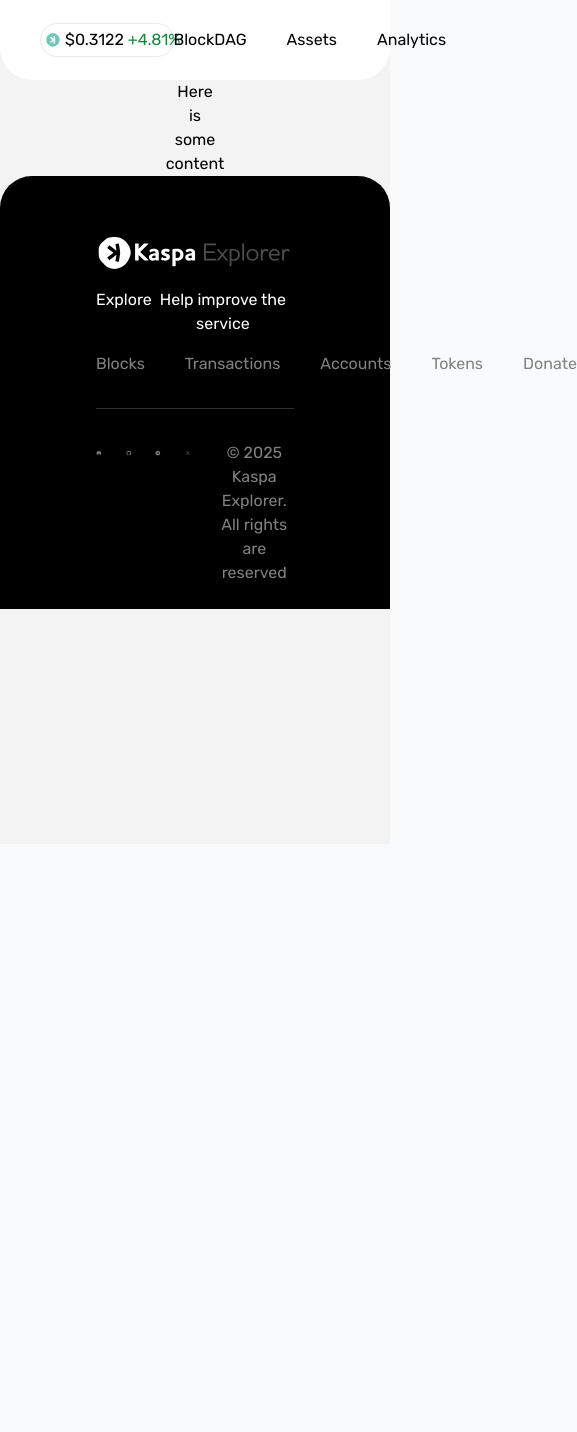
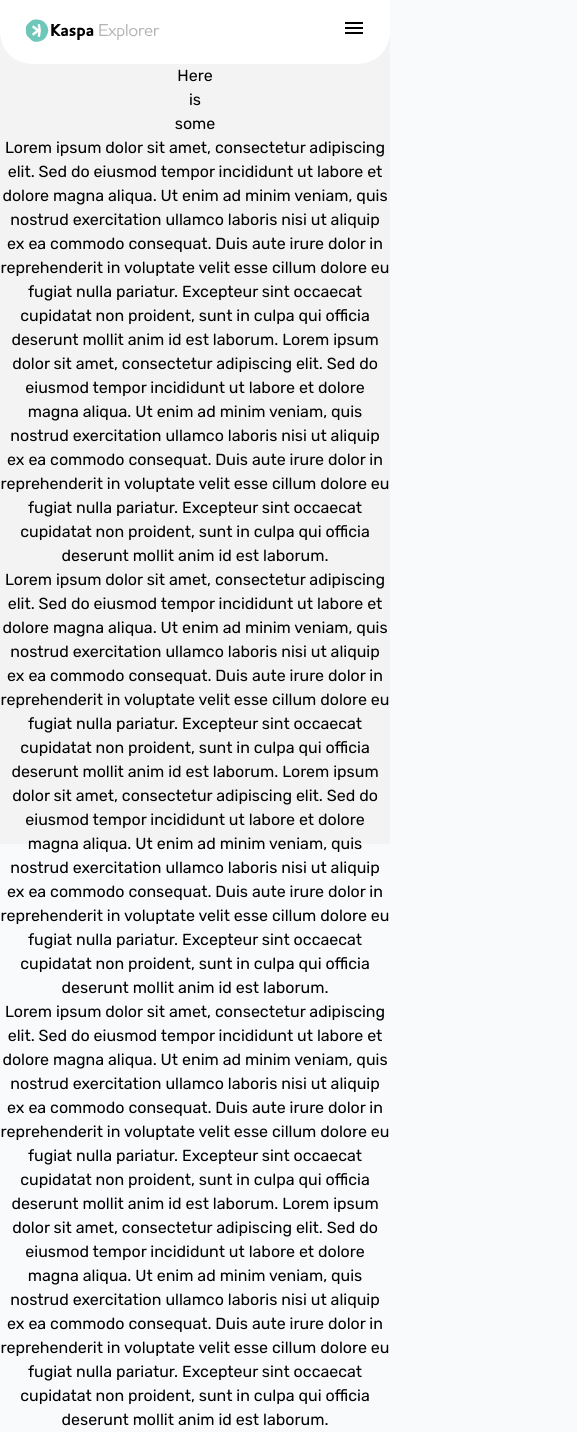
Before and after one commit to lAmeR1/kaspa-explorer-ng, a React (Vite) app: page / in a window 390 px wide. Shown: the whole page, 577 px wide, since content can reach past the window. Before the commit the page ends 844 px from the top, so only its background shows below. Built offline with nearby package versions, Linux system fonts and the light colour scheme.

Commit message:
Menu item

```diff
--- a/src/App.css
+++ b/src/App.css
@@ -1,44 +1,7 @@
 #root {
   max-width: 1280px;
   margin: 0 auto;
-  /*padding: 2rem;*/
   text-align: center;
   width: 100%;
   height: 100vh;
 }
-
-.logo {
-  height: 6em;
-  padding: 1.5em;
-  will-change: filter;
-  transition: filter 300ms;
-}
-.logo:hover {
-  filter: drop-shadow(0 0 2em #646cffaa);
-}
-.logo.react:hover {
-  filter: drop-shadow(0 0 2em #61dafbaa);
-}
-
-@keyframes logo-spin {
-  from {
-    transform: rotate(0deg);
-  }
-  to {
-    transform: rotate(360deg);
-  }
-}
-
-@media (prefers-reduced-motion: no-preference) {
-  a:nth-of-type(2) .logo {
-    animation: logo-spin infinite 20s linear;
-  }
-}
-
-.card {
-  padding: 2em;
-}
-
-.read-the-docs {
-  color: #888;
-}
--- a/src/App.jsx
+++ b/src/App.jsx
@@ -1,18 +1,66 @@
 import './App.css'
 
 import Navbar from "./components/mainpage/navbar/Navbar.tsx";
-import Footer from "./components/mainpage/footer/Footer.js";
+import {useState} from "react";
 
 function App() {
+    const [expanded, setExpanded] = useState(false);
+
     return (
-        <>
-            <Navbar />
-            <p>Here</p>
-            <p>is</p>
-            <p>some</p>
-            <p>content</p>
-            <Footer />
-        </>
+        <div
+            className={`flex flex-col justify-start min-h-screen relative
+                        ${expanded ? "h-screen overflow-hidden" : ""}`}>
+
+            <Navbar onExpandChange={(e) => setExpanded(e)}/>
+            <div className="grow mt-16">
+                <p>Here</p>
+                <p>is</p>
+                <p>some</p>
+                <p>
+                    Lorem ipsum dolor sit amet, consectetur adipiscing elit. Sed do eiusmod tempor incididunt ut labore
+                    et
+                    dolore magna aliqua. Ut enim ad minim veniam, quis nostrud exercitation ullamco laboris nisi ut
+                    aliquip
+                    ex ea commodo consequat. Duis aute irure dolor in reprehenderit in voluptate velit esse cillum
+                    dolore eu
+                    fugiat nulla pariatur. Excepteur sint occaecat cupidatat non proident, sunt in culpa qui officia
+                    deserunt mollit anim id est laborum. Lorem ipsum dolor sit amet, consectetur adipiscing elit. Sed do
+                    eiusmod tempor incididunt ut labore et dolore magna aliqua. Ut enim ad minim veniam, quis nostrud
+                    exercitation ullamco laboris nisi ut aliquip ex ea commodo consequat. Duis aute irure dolor in
+                    reprehenderit in voluptate velit esse cillum dolore eu fugiat nulla pariatur. Excepteur sint
+                    occaecat
+                    cupidatat non proident, sunt in culpa qui officia deserunt mollit anim id est laborum.</p>
+                <p>
+                    Lorem ipsum dolor sit amet, consectetur adipiscing elit. Sed do eiusmod tempor incididunt ut labore
+                    et
+                    dolore magna aliqua. Ut enim ad minim veniam, quis nostrud exercitation ullamco laboris nisi ut
+                    aliquip
+                    ex ea commodo consequat. Duis aute irure dolor in reprehenderit in voluptate velit esse cillum
+                    dolore eu
+                    fugiat nulla pariatur. Excepteur sint occaecat cupidatat non proident, sunt in culpa qui officia
+                    deserunt mollit anim id est laborum. Lorem ipsum dolor sit amet, consectetur adipiscing elit. Sed do
+                    eiusmod tempor incididunt ut labore et dolore magna aliqua. Ut enim ad minim veniam, quis nostrud
+                    exercitation ullamco laboris nisi ut aliquip ex ea commodo consequat. Duis aute irure dolor in
+                    reprehenderit in voluptate velit esse cillum dolore eu fugiat nulla pariatur. Excepteur sint
+                    occaecat
+                    cupidatat non proident, sunt in culpa qui officia deserunt mollit anim id est laborum.</p>
+                <p>
+                    Lorem ipsum dolor sit amet, consectetur adipiscing elit. Sed do eiusmod tempor incididunt ut labore
+                    et
+                    dolore magna aliqua. Ut enim ad minim veniam, quis nostrud exercitation ullamco laboris nisi ut
+                    aliquip
+                    ex ea commodo consequat. Duis aute irure dolor in reprehenderit in voluptate velit esse cillum
+                    dolore eu
+                    fugiat nulla pariatur. Excepteur sint occaecat cupidatat non proident, sunt in culpa qui officia
+                    deserunt mollit anim id est laborum. Lorem ipsum dolor sit amet, consectetur adipiscing elit. Sed do
+                    eiusmod tempor incididunt ut labore et dolore magna aliqua. Ut enim ad minim veniam, quis nostrud
+                    exercitation ullamco laboris nisi ut aliquip ex ea commodo consequat. Duis aute irure dolor in
+                    reprehenderit in voluptate velit esse cillum dolore eu fugiat nulla pariatur. Excepteur sint
+                    occaecat
+                    cupidatat non proident, sunt in culpa qui officia deserunt mollit anim id est laborum.</p>
+            </div>
+            {/*<Footer/>*/}
+        </div>
     )
 }
 
--- a/src/components/mainpage/navbar/Logo.tsx
+++ b/src/components/mainpage/navbar/Logo.tsx
@@ -2,5 +2,5 @@
 import logo from "../../../assets/logo.svg"
 
 export default () => (
-    <div><img src={logo} className="h-10 w-[199px]"/></div>
+    <div><img src={logo} className="h-7 md:h-10"/></div>
 )
--- a/src/components/mainpage/navbar/Menu.tsx
+++ /dev/null
@@ -1,7 +0,0 @@
-export default () => (
-    <div className="ms-auto flex flex-row gap-x-10">
-        <span>BlockDAG</span>
-        <span>Assets</span>
-        <span>Analytics</span>
-    </div>
-)
--- a/src/components/mainpage/navbar/Navbar.tsx
+++ b/src/components/mainpage/navbar/Navbar.tsx
@@ -1,12 +1,46 @@
 import Logo from "./Logo";
 import Price from "./Price";
-import Menu from "./Menu";
+import {useEffect, useState} from "react";
+// @ts-ignore
+import menu from "../../../assets/menu.svg";
 
-const Navbar = () => {
-    return <div className="flex flex-row bg-white px-6 rounded-b-4xl h-20 items-center">
-        <Logo />
-        <Price />
-        <Menu />
+const Navbar = ({onExpandChange}) => {
+    const [expanded, setExpanded] = useState(false);
+
+    useEffect(() => {
+        onExpandChange(expanded);
+    }, [expanded])
+
+    return <div
+        className={`flex flex-col bg-white px-6 rounded-b-4xl
+            items-start py-4 w-full h-16 gap-y-6
+            transition-all duration-600 absolute z-20
+            ${expanded ? 'h-[100vh] overflow-hidden rounded-b-none' : ''}`}>
+
+        <div className="flex flex-row justify-center w-full">
+            <Logo/>
+            <Price/>
+
+            <div className="hidden sm:flex flex-row gap-x-10 ms-auto">
+                <span>BlockDAG</span>
+                <span>Assets</span>
+                <span>Analytics</span>
+            </div>
+            <div className="sm:hidden ms-auto">
+                <img src={menu}
+                     className={`hover:cursor-pointer transition-transform duration-200 ${expanded ? 'rotate-360' : ''}`}
+                     onClick={() => setExpanded(!expanded)}/>
+
+            </div>
+        </div>
+        {expanded && <>
+            <div className="font-medium">BlockDAG</div>
+            <div className="font-medium">Transactions</div>
+            <div className="font-medium">Analytics</div>
+            <div className="font-medium">And</div>
+            <div className="font-medium">So</div>
+            <div className="font-medium">on..</div>
+        </>}
     </div>
 };
 
--- a/src/components/mainpage/navbar/Price.tsx
+++ b/src/components/mainpage/navbar/Price.tsx
@@ -1,8 +1,8 @@
 // @ts-ignore
 import KaspaIcon from '../../../assets/kaspa.svg'
 
-export default () => (
-    <div className="flex flex-row justify-around items-center p-1
+export default (props) => (
+    <div className="hidden sm:flex flex-row justify-around items-center p-1
     bg-white border-[1px] border-gray-100 rounded-4xl pr-2
     gap-x-1 ms-4">
         <img src={KaspaIcon} className="w-4 h-4"/>
```
Also changed, not shown: src/assets/menu.svg (added).
